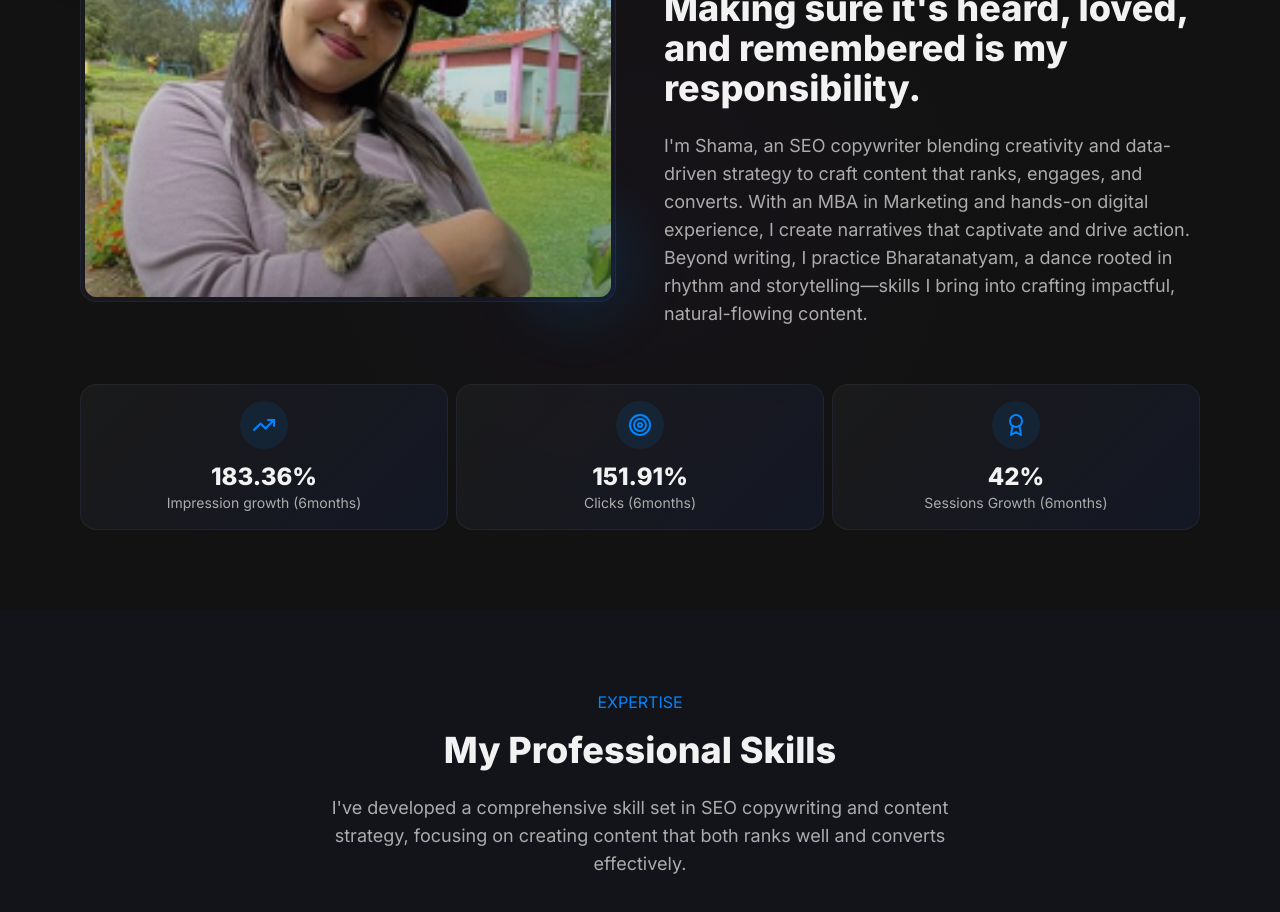
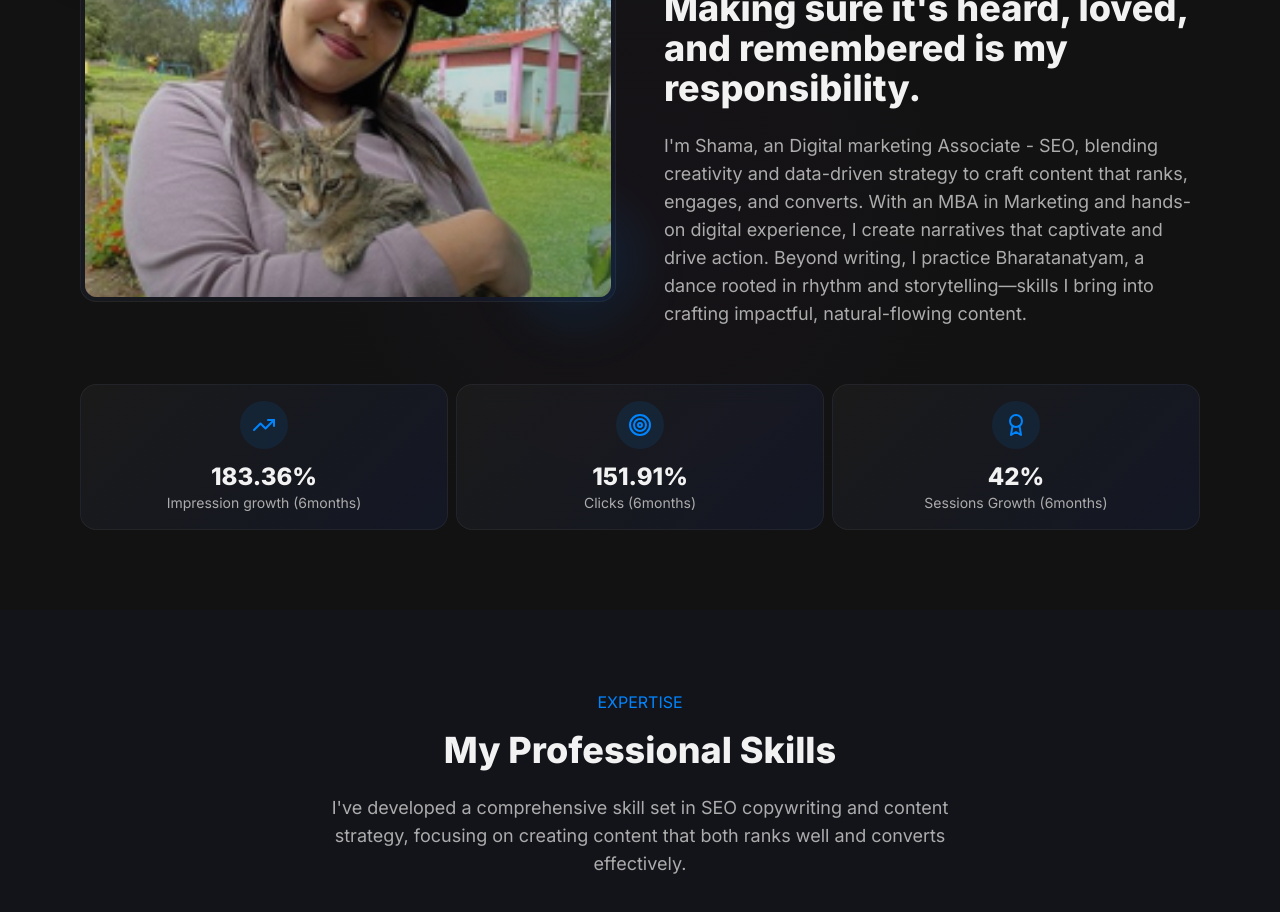
Before and after one commit to PreetamDivakar/shama, a React (Vite) app: page / in a window 1280 px wide. Shown: the part 980-1892 px from the top of the page. Built offline with nearby package versions, Linux system fonts and the light colour scheme.

Commit message:
Update job title in About section

```diff
--- a/src/components/sections/About.tsx
+++ b/src/components/sections/About.tsx
@@ -67,7 +67,7 @@ const About: React.FC = () => {
             </div>
             <h2 className="heading-lg mb-6">Every brand has a backstory. Making sure it's heard, loved, and remembered is my responsibility.</h2>
             <p className="subtitle mb-6">
-            I'm Shama, an SEO copywriter blending creativity and data-driven strategy to craft content that ranks, engages, and converts. With an MBA in Marketing and hands-on digital experience, I create narratives that captivate and drive action.
+            I'm Shama, an Digital marketing Associate - SEO, blending creativity and data-driven strategy to craft content that ranks, engages, and converts. With an MBA in Marketing and hands-on digital experience, I create narratives that captivate and drive action.
 Beyond writing, I practice Bharatanatyam, a dance rooted in rhythm and storytelling—skills I bring into crafting impactful, natural-flowing content.
             </p>
           </motion.div>
```
